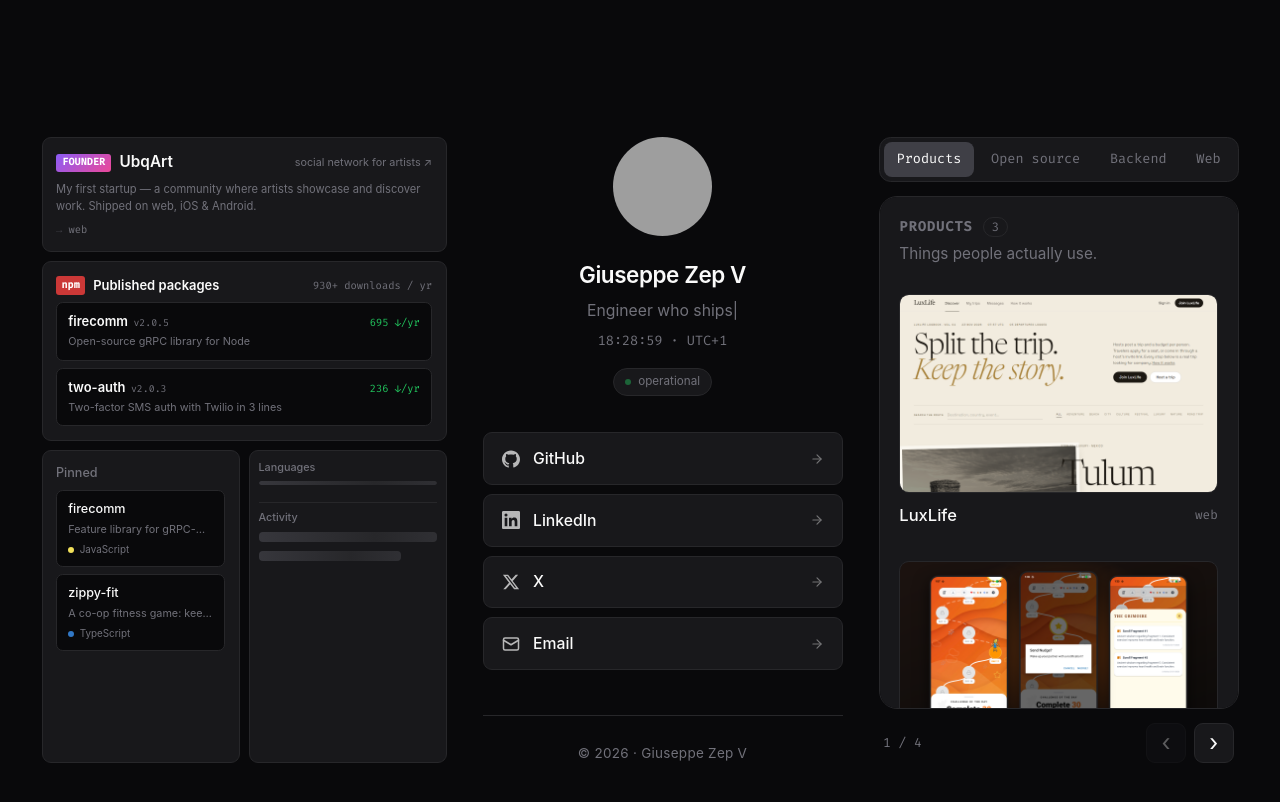
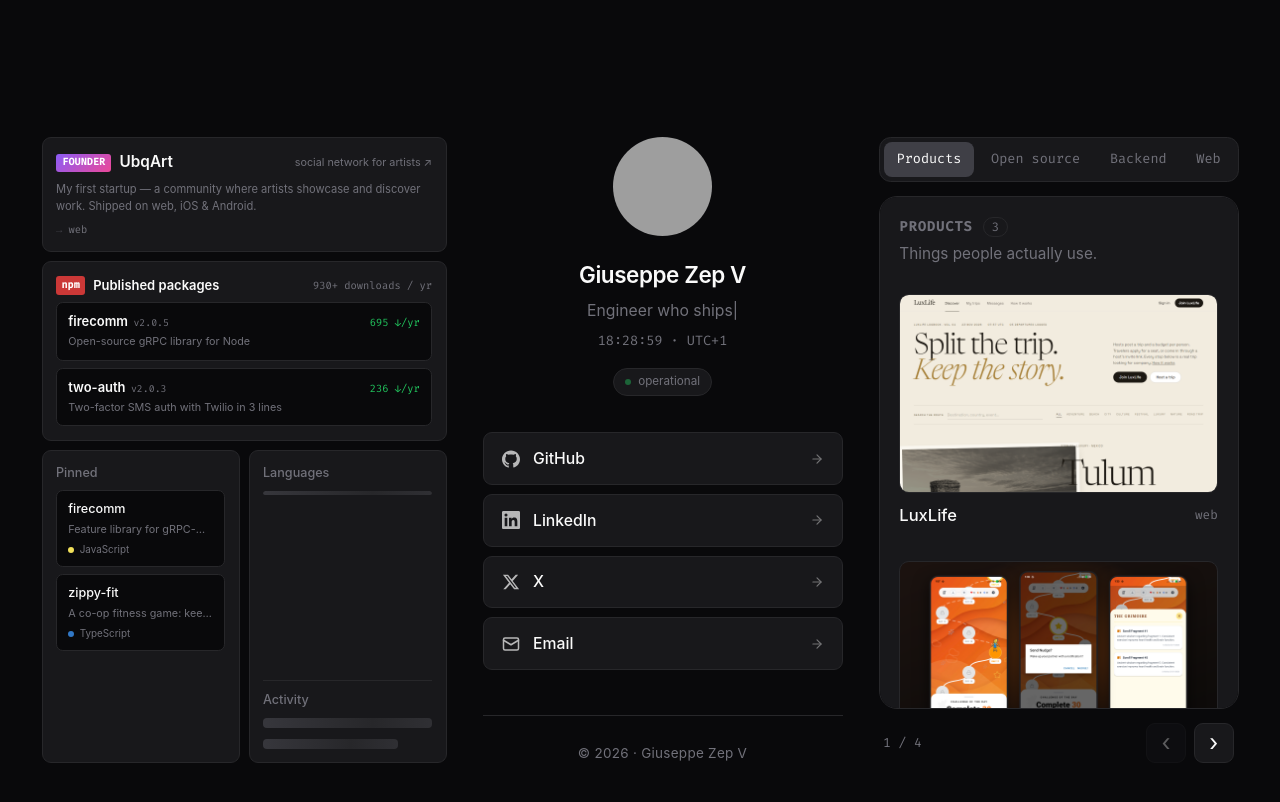
Before and after one commit to zepvalue/zepvalue.github.io, a Jekyll site: the page built from index.md, in a window 1280 px wide. Shown: the top 802 px of the page. Built offline with Jekyll 4.4.1, drawn with Linux system fonts in a browser that asks for light colours; grey boxes are pictures that could not be loaded.

Commit message:
feat: match languages card to the pinned card

```diff
--- a/_sass/_home.scss
+++ b/_sass/_home.scss
@@ -291,33 +291,40 @@
 .lang-dot { width: 6px; height: 6px; border-radius: 50%; flex-shrink: 0; }
 
 // ── Languages + activity card ───────────────────────────────────────────────
+// Same padding and title style as the Pinned card next to it. Activity sits
+// at the bottom, so spare height goes between the two blocks.
 .lang-activity {
   min-height: 11rem;
   align-self: stretch;
-  padding: 0.5rem;
+  padding: 0.75rem;
   display: flex;
   flex-direction: column;
-  gap: 0.5rem;
+  gap: 0.75rem;
 }
 
 .lang-block,
-.activity-block { display: flex; flex-direction: column; gap: 0.3rem; }
+.activity-block { display: flex; flex-direction: column; gap: 0.45rem; }
 
-.activity-block { border-top: 1px solid var(--border); padding-top: 0.4rem; }
+.activity-block {
+  margin-top: auto;
+  padding-top: 0.6rem;
+  border-top: 1px solid var(--border);
+}
 
-.block-title { font-size: 0.6rem; font-weight: 500; color: var(--fg-muted); }
+.block-title { font-size: 0.7rem; font-weight: 500; color: var(--fg-muted); }
 
 .languages-bar {
   display: flex;
-  height: 4px;
-  border-radius: 2px;
+  gap: 2px;
+  height: 5px;
+  border-radius: 3px;
   overflow: hidden;
 
   span { height: 100%; }
 }
 
 // One language per row: dot + name on the left, percent on the right.
-.lang-list { display: flex; flex-direction: column; gap: 0.3rem; margin-top: 0.15rem; }
+.lang-list { display: flex; flex-direction: column; gap: 0.35rem; }
 .lang {
   display: flex;
   align-items: center;
@@ -335,18 +342,32 @@
   }
 }
 
-.activity-list { display: flex; flex-direction: column; gap: 0.25rem; }
+.activity-list { display: flex; flex-direction: column; gap: 0.35rem; }
 .activity-item {
   display: flex;
   align-items: center;
-  gap: 0.3rem;
-  font-size: 0.5rem;
+  gap: 0.4rem;
+  font-size: 0.6rem; // close to the language rows (0.62rem)
   line-height: 1.2;
   color: var(--fg-muted);
 
   .activity-icon { width: 10px; height: 10px; flex-shrink: 0; opacity: 0.7; }
-  a { color: var(--fg); &:hover { text-decoration: underline; } }
-  .activity-time { opacity: 0.7; margin-left: auto; }
+  a {
+    min-width: 0;
+    overflow: hidden;
+    text-overflow: ellipsis;
+    white-space: nowrap;
+    color: var(--fg);
+
+    &:hover { text-decoration: underline; }
+  }
+  .activity-time {
+    flex-shrink: 0;
+    margin-left: auto;
+    font-family: var(--font-mono);
+    font-variant-numeric: tabular-nums;
+    color: var(--fg-muted);
+  }
 }
 
 // ════════════════════════════════════════════════════════════════════════
```
